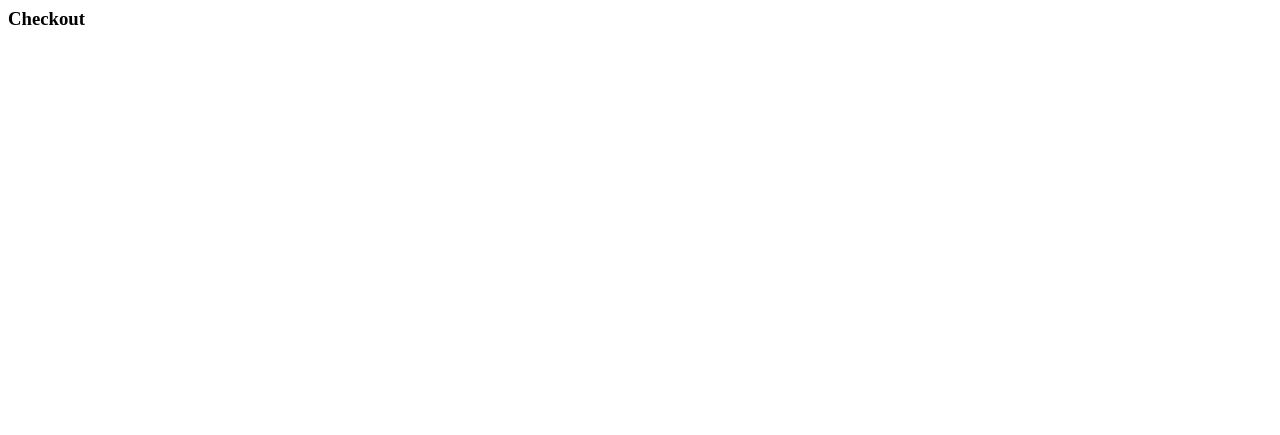
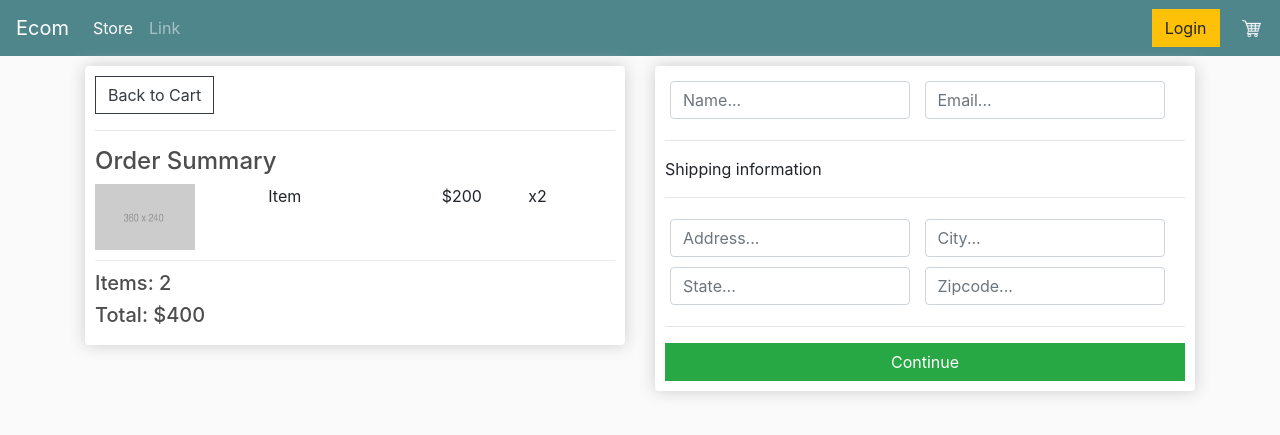
Before and after one commit to thanhtuaung/ecommerce, a Django app: page /checkout/ in a window 1280 px wide. Before the commit the part shown is almost empty. Shown: the top 435 px of the page. Run offline with Django 4.2, Linux system fonts and the light colour scheme.

Commit message:
ui finish

```diff
--- a/store/templates/store/checkout.html
+++ b/store/templates/store/checkout.html
@@ -1 +1,73 @@
-<h3>Checkout</h3>
+{% extends 'store/main.html' %}
+{% load static %}
+
+{% block content %}
+
+<div class="row">
+
+    <div class="col-lg-6">
+        <div class="box-element">
+
+            <a class="btn btn-outline-dark" href="{% url 'cart' %}">Back to Cart</a>
+            <hr>
+            <h4>Order Summary</h4>
+
+            <div class="cart-row">
+                <div style="flex: 2;"><img class="row-image" src="{% static 'images/placeholder.png' %}"
+                        alt="product img"></div>
+                <div style="flex: 2;">Item</div>
+                <div style="flex: 1;">$200</div>
+                <div style="flex: 1;">x2
+                </div>
+            </div>
+            <h5>Items: 2</h5>
+            <h5>Total: $400</h5>
+
+        </div>
+
+    </div>
+
+    <div class="col-lg-6">
+        <div class="box-element" id="form-wrapper">
+            <form id="form">
+                <div id="user-info">
+                    <div class="form-field">
+                        <input required type="text" class="form-control" name="name" placeholder="Name...">
+                    </div>
+                    <div class="form-field">
+                        <input required type="email" class="form-control" name="email" placeholder="Email...">
+                    </div>
+
+                </div>
+                <div class="shipping-info">
+                    <hr>
+                    <p>Shipping information</p>
+                    <hr>
+                    <div class="form-field">
+                        <input required type="text" class="form-control" name="address" placeholder="Address...">
+                    </div>
+                    <div class="form-field">
+                        <input required type="text" class="form-control" name="city" placeholder="City...">
+                    </div>
+                    <div class="form-field">
+                        <input required type="text" class="form-control" name="state" placeholder="State...">
+                    </div>
+                    <div class="form-field">
+                        <input required type="text" class="form-control" name="zipcode" placeholder="Zipcode...">
+                    </div>
+                </div>
+                <hr>
+                <input class="btn btn-success btn-block" type="submit" value="Continue">
+            </form>
+        </div>
+        <br>
+        <div class="box-element hidden" id="form-wrapper">
+            <p>Payment Options</p>
+        </div>
+
+    </div>
+
+</div>
+
+
+{% endblock %}
```
Also changed, not shown: store/templates/store/cart.html (+7 -1 lines), static/images/arrow_down.png (added), static/images/arrow_up.png (added).
